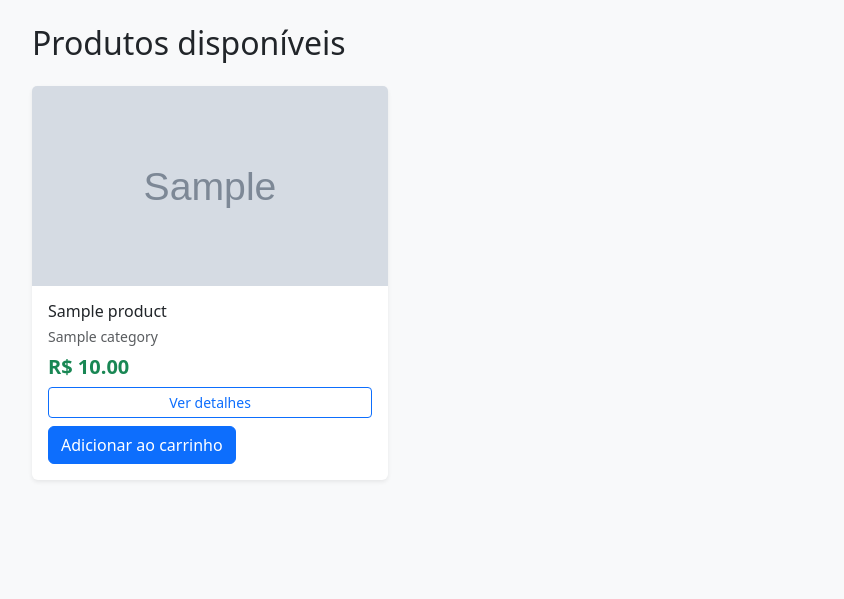
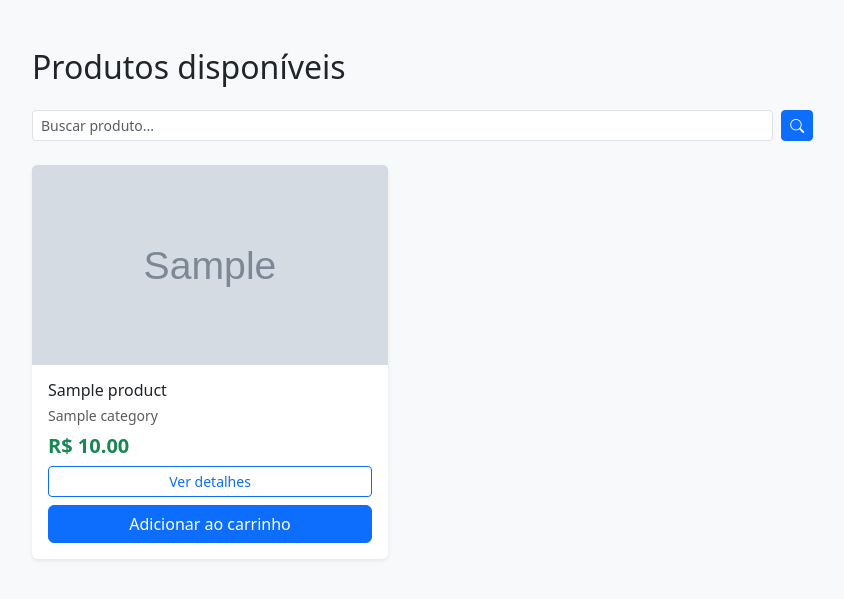
Before and after one commit to BrenoMatheus/django-sales-system-semeq, a Django app: page /produtos/ in a window 1280 px wide. Shown: the part 56-655 px from the top of the page, without its empty margins (50-894 px from the left). Run offline with Django 5.2, Linux system fonts and the light colour scheme; tables that the repository leaves empty hold one stand-in row (values such as "Sample post"); grey boxes marked "Sample" are stand-in pictures.

Commit message:
feat: adiciona busca por nome na listagem de produtos

```diff
--- a/products/views.py
+++ b/products/views.py
@@ -4,16 +4,16 @@ from .models import Product
 
 
 def product_list(request):
-    search = request.GET.get("q")
+    search = request.GET.get("search", "")
+
+    products = Product.objects.select_related("category").prefetch_related("suppliers")
 
     if search:
-        products = Product.objects.filter(name__icontains=search)
-    else:
-        products = Product.objects.all()
+        products = products.filter(name__icontains=search)
 
     return render(request, "products/product_list.html", {
         "products": products,
-        "search": search or ""
+        "search": search,
     })
 
 def product_detail(request, pk):
--- a/templates/products/product_list.html
+++ b/templates/products/product_list.html
@@ -3,7 +3,21 @@
 {% block title %}Produtos{% endblock %}
 
 {% block content %}
+<div class="d-flex justify-content-between align-items-center mb-4"></div>
     <h2 class="mb-4">Produtos disponíveis</h2>
+
+    <form method="get" class="d-flex mb-4" style="max-width: 70%;">
+        <input
+            type="text"
+            name="search"
+            class="form-control form-control-sm me-2"
+            placeholder="Buscar produto..."
+            value="{{ search }}"
+        >
+        <button class="btn btn-sm btn-primary" type="submit">
+            <i class="bi bi-search"></i>
+        </button>
+    </form>
 
     <div class="row row-cols-1 row-cols-md-3 g-4">
         {% for product in products %}
@@ -32,18 +46,29 @@
                             R$ {{ product.price }}
                         </h5>
 
-                    <div class="mt-auto ">
+                        <div class="mt-auto">
                             <a href="{% url 'product_detail' product.id %}" class="btn btn-outline-primary btn-sm w-100 mb-2">
                                 Ver detalhes
                             </a>
-                        <button class="btn btn-primary">
+                            <button class="btn btn-primary w-100">
                                 Adicionar ao carrinho
                             </button>
                         </div>
                     </div>
                 </div>
             </div>
+
+        {% empty %}
+            <!-- Caso não exista nenhum produto -->
+            <div class="col-12">
+                <div class="alert alert-warning text-center">
+                    <i class="bi bi-exclamation-circle"></i>
+                    Nenhum produto encontrado.
+                </div>
+            </div>
         {% endfor %}
+    </div>
+
 </div>
 
 
```
Lines whose indentation alone changed are shown as unchanged.
